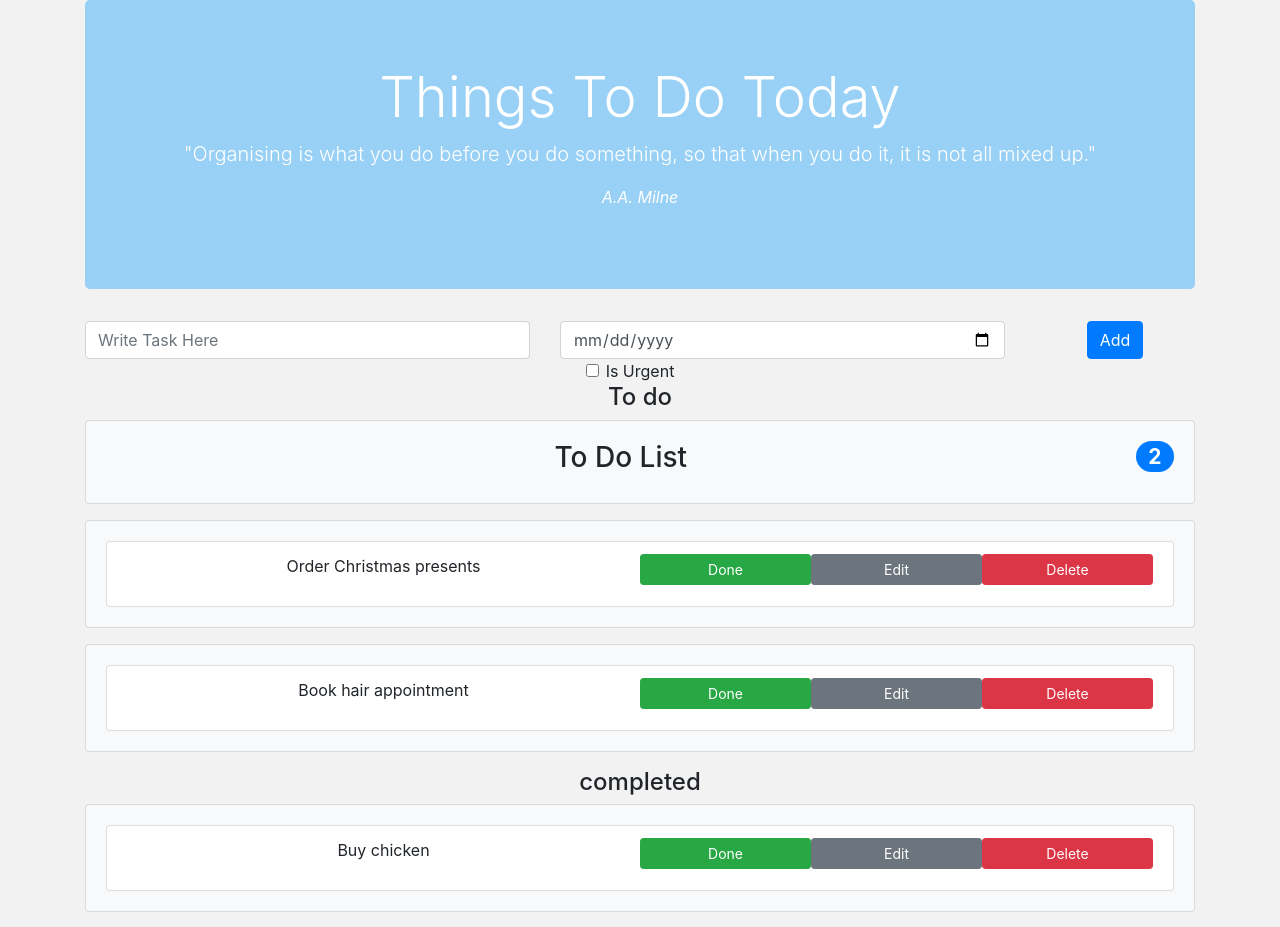
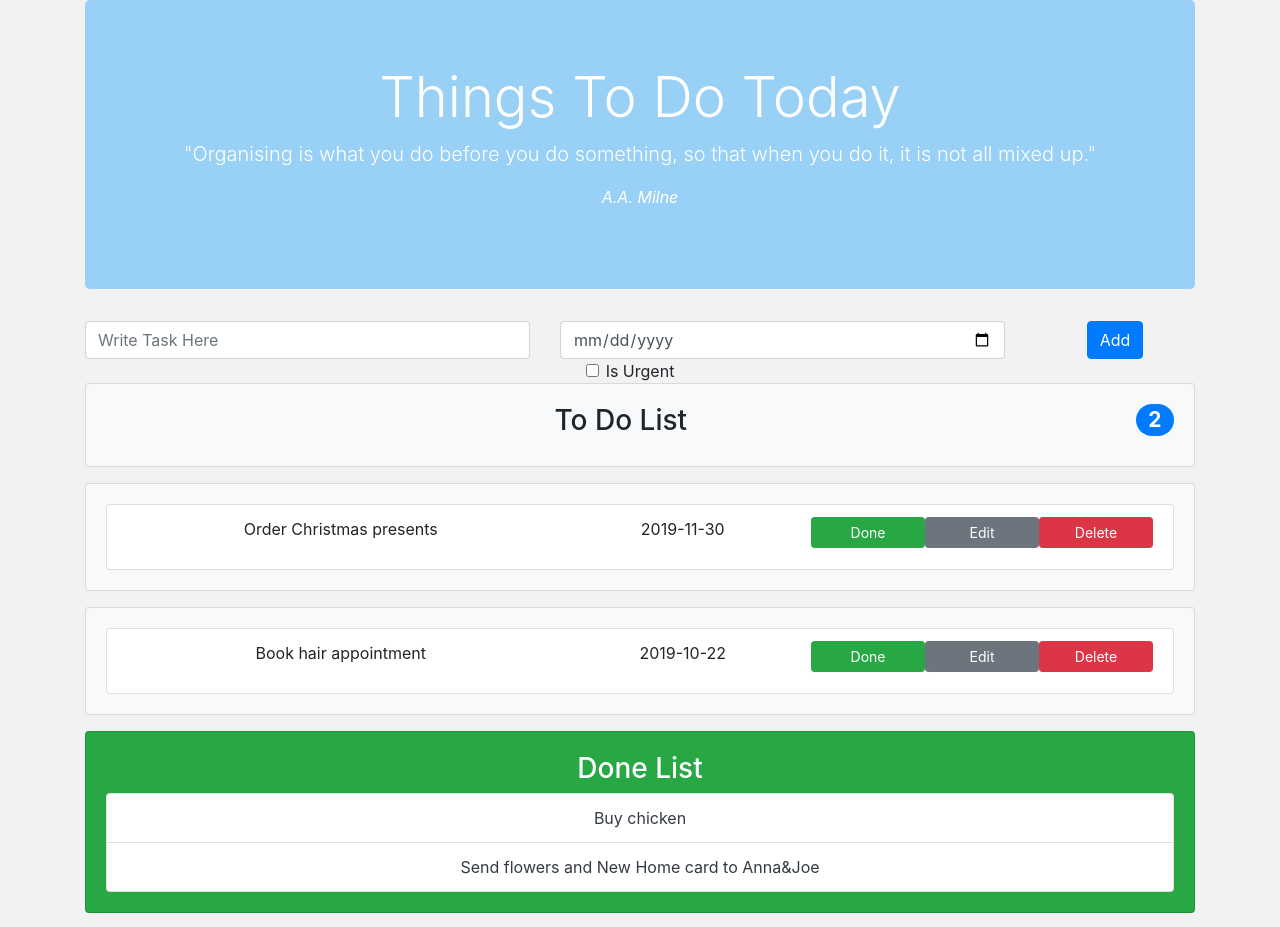
Before and after one commit to FCastillo-91/React-ToDo-App, a React (Create React App) app: page / in a window 1280 px wide. Shown: the top 927 px of the page. Built offline with nearby package versions, Linux system fonts and the light colour scheme.

Commit message:
Refactored Task List and Done List with React

```diff
--- a/src/App.js
+++ b/src/App.js
@@ -3,8 +3,7 @@ import Header from "./Header"
 import AddNewTaskForm from "./AddNewTaskForm"
 import ToDoListHeader from "./ToDoListHeader"
 import Task from "./Task"
-// import DoneList from "./DoneList"
-// import ToDoList from "./ToDoList"
+import DoneList from "./DoneList"
 
 import './App.css';
 
@@ -31,7 +30,6 @@ class App extends React.Component {
         <div className="container">
         <Header />
         <AddNewTaskForm />
-        <h4>To do</h4>
         <ToDoListHeader count={pendingTasks.length} />
         {pendingTasks.map((task) => {
           return (
@@ -41,15 +39,7 @@ class App extends React.Component {
             />
           );
         })}
-        <h4>completed</h4>
-        {completedTasks.map((task) => {
-          return (
-            <Task
-            key={task.id}
-            task={task}
-            />
-          );
-        })}
+        <DoneList completedTasks={completedTasks} />
         </div>
       </div>
     );
--- a/src/DoneList.js
+++ b/src/DoneList.js
@@ -2,23 +2,23 @@ import React from "react"
 
 class DoneList extends React.Component {
     render() {
+        const mytask = this.props.completedTasks;
+
         return (
-
-
-            <div className="col-12 col-md-6 mb-3">
-                <div className="card text-white bg-success">
+                <div className="card text-white bg-success mb-3">
                     <div className="card-body">
                         <h3>Done List</h3>
                         <ul className="list-group text-dark">
-                            <li className="list-group-item">
-                                Task 1
-                                <small className="float-right">23/12/2019</small>
-                            </li>
+                            {mytask.map((task) => {
+                                return (
+                                    <li className="list-group-item">
+                                        {task.name}
+                                    </li>
+                                );
+                            })}
                         </ul>
                     </div>
                 </div>
-            </div>
-
         )
     }
 }
--- a/src/Task.js
+++ b/src/Task.js
@@ -1,8 +1,6 @@
 import React from "react"
 
 class Task extends React.Component {
-
-
 
     render() {
         return (
@@ -12,27 +10,34 @@ class Task extends React.Component {
                         <ul className="list-group">
                             <li className="list-group-item">
                                 <div className="row no-gutters">
-                                    <div className="col-12 col-md-6 mb-3">
-                                        { this.props.task.name }
+                                    <div className="col-6 col-md-5 mb-3">
+                                        {this.props.task.name}
                                     </div>
-                                    <div className="col-4 col-md-2">
+                                    <div className="col-6 col-md-3 mb-3">
+                                        {this.props.task.dueDate}
+                                    </div>
+                                    <div className="col-12 col-md-4">
+                                        <div className="row no-gutters">
+                                            <div className="col-4">
                                                 <button type="button"
                                                     className="btn btn-success btn-sm btn-block small">Done</button>
                                             </div>
-                                    <div className="col-4 col-md-2">
+                                            <div className="col-4">
                                                 <button type="button"
                                                     className="btn btn-secondary btn-sm btn-block small">Edit</button>
                                             </div>
-                                    <div className="col-4 col-md-2">
+                                            <div className="col-4">
                                                 <button type="button"
                                                     className="btn btn-danger btn-sm btn-block small">Delete</button>
+                                            </div>
+                                        </div>
                                     </div>
                                 </div>
                             </li>
                         </ul>
                     </div>
-                </div>
-            </div>
+                </div >
+            </div >
         );
     }
 }
```
Lines whose indentation alone changed are shown as unchanged.
